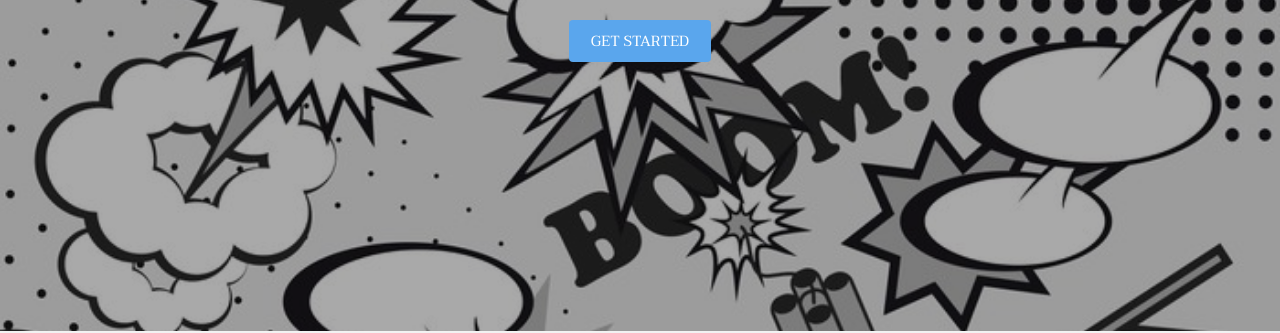
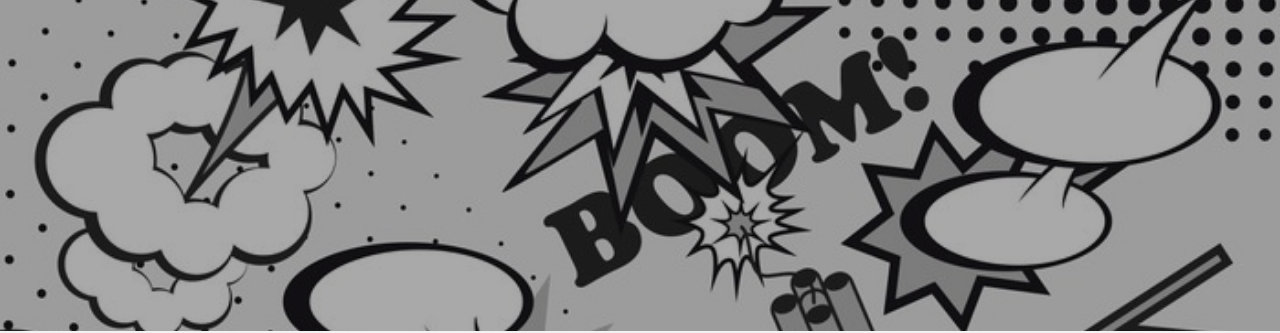
Before and after one commit to xaenderli/jubi60, a plain HTML site: page index.html in a window 1280 px wide. Shown: the part 469-802 px from the top of the page. Drawn offline with Linux system fonts and the light colour scheme.

Commit message:
Get Started delete

```diff
--- a/index.html
+++ b/index.html
@@ -39,7 +39,7 @@
 					<h1>Biberegagser</h1>
 					<p>Wir sind eine Guggenmusik aus Hasle im Kanton Luzern.<br />
 					Am 28. und 29. Januar 2022 feiern wir unser 60-Jahr Jubiläum.</p>
-					<a href="#one" class="button special scrolly">Get Started</a>
+				<!-- <a href="#one" class="button special scrolly">Get Started</a> -->
 				</div>
 			</section>
 
```
